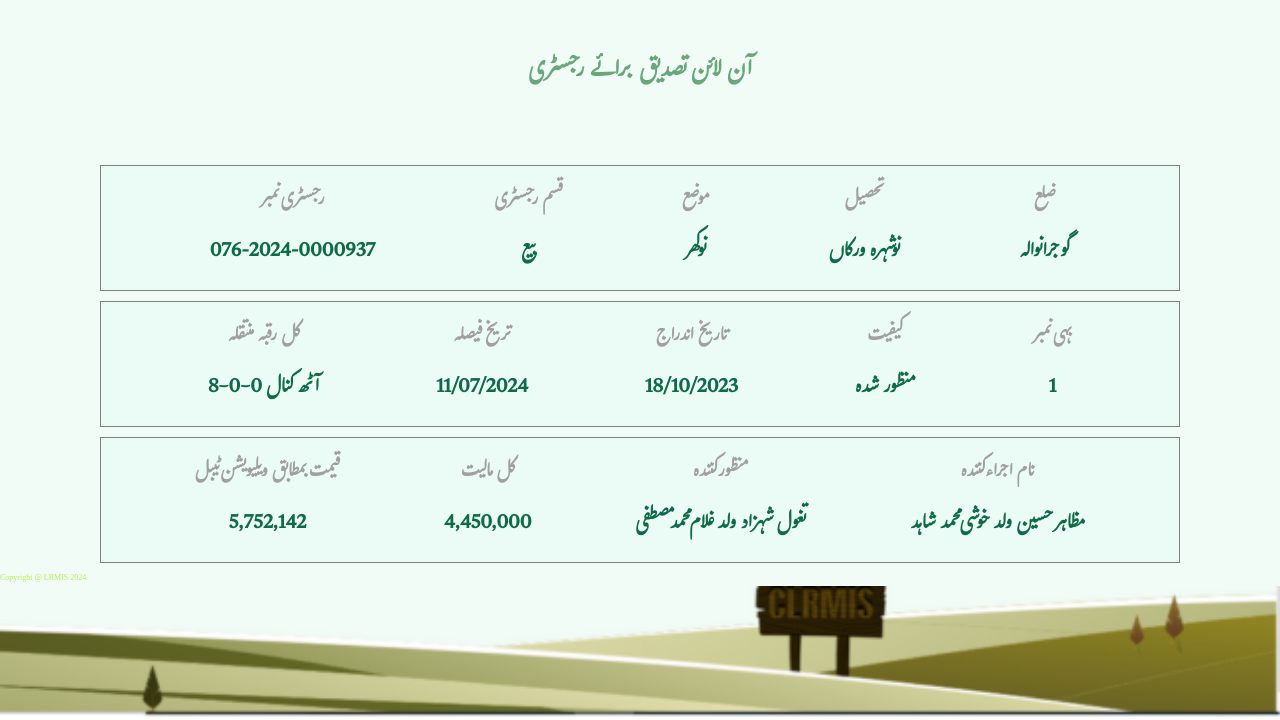
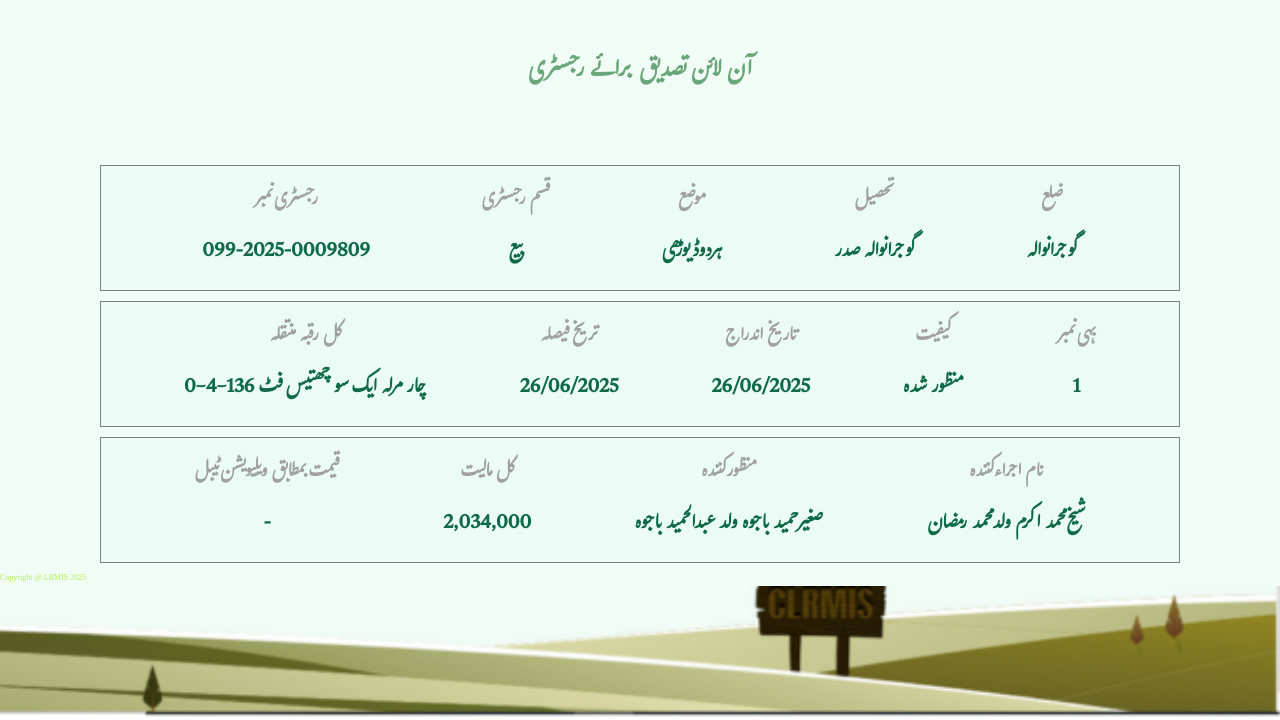
Before and after one commit to punjabzameen/3, a plain HTML site: page index.html in a window 1280 px wide. Shown: the part 80-800 px from the top of the page. Drawn offline with Linux system fonts and the light colour scheme.

Commit message:
Update index.html

```diff
--- a/index.html
+++ b/index.html
@@ -32,7 +32,7 @@
             <div class="item text1">
                 <h3>رجسٹری نمبر
                 </h3>
-                <p>076-2024-0000937
+                <p>099-2025-0009809
                 </p>
             </div>
             <div class="item text2"><h3>قسم رجسٹری
@@ -42,13 +42,13 @@
             <div class="item text3">
                 <h3>موضع
                 </h3>
-                <p>نوکھر
+                <p>ہردوڈیوڑھی
                 </p>
             </div>
             <div class="item text4">
                 <h3>تحصیل
                 </h3>
-                <p>نوشہرہ ورکاں
+                <p>گوجرانوالہ صدر
                 </p>
             </div>
             <div class="item text5">
@@ -63,18 +63,18 @@
             <div class="item text1">
                 <h3>کل رقبہ منتقلہ
                 </h3>
-                <p>8-0-0 آٹھ کنال
+                <p>0-4-136 چار مرلہ ایک سو چھتیس فٹ
                 </p>
             </div>
             <div class="item text2"><h3>تریخ فیصلہ
 
             </h3>
-            <p>11/07/2024
+            <p>26/06/2025
             </p></div>
             <div class="item text3">
                 <h3>تاریخ اندراج
                 </h3>
-                <p>18/10/2023
+                <p>26/06/2025
                 </p>
             </div>
             <div class="item text4">
@@ -95,23 +95,23 @@
             <div class="item text1">
                 <h3>قیمت بمطابق ویلیویشن ٹیبل
                 </h3>
-                <p>5,752,142
+                <p>-
                 </p>
             </div>
             <div class="item text2"><h3>کل مالیت
             </h3>
-            <p>4,450,000
+            <p>2,034,000
             </p></div>
             <div class="item text3">
                 <h3>منظور کنندہ
                 </h3>
-                <p>تغول شہزاد ولد غلام محمد مصطفی
+                <p>صغیر حمید باجوہ ولد عبدالحمید باجوہ
                 </p>
             </div>
             <div class="item text4">
                 <h3>نام اجراء کنندہ
                 </h3>
-                <p>مظاہر حسین ولد خوشی محمد شاہد
+                <p>شیخ محمد اکرم ولد محمد رمضان
                 </p>
             </div>
 
@@ -120,7 +120,7 @@
     </section>
     <!-- ----------------- Inage section------------------ -->
      <div class="bottom_img">
-        Copyright @ LRMIS 2024
+        Copyright @ LRMIS 2025
 
      </div>
      <!-- <div class="main">
```
